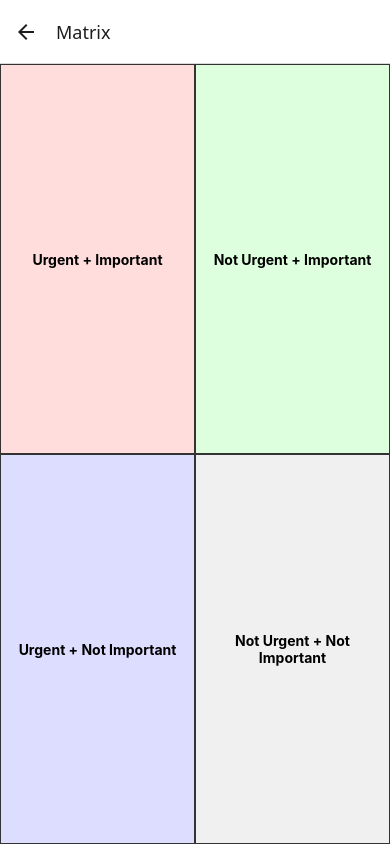
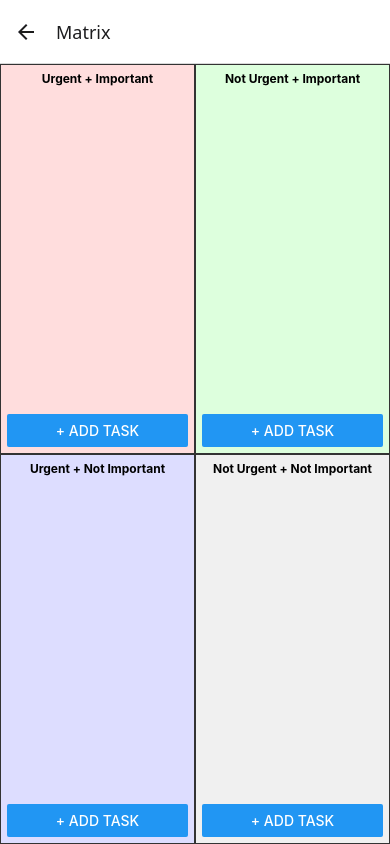
Before and after one commit to araltos/eisenhower_app, a React Native app: screen /Matrix in a window 390 px wide. Built offline with nearby package versions, Linux system fonts and the light colour scheme.

Commit message:
matrix grid plus

```diff
--- a/src/screens/MatrixScreen.tsx
+++ b/src/screens/MatrixScreen.tsx
@@ -1,23 +1,67 @@
-import { View, Text, StyleSheet } from 'react-native';
+import React, { useState } from 'react';
+import { View, Text, StyleSheet, Button, TextInput, FlatList } from 'react-native';
 
 export default function MatrixScreen() {
+  // State for each quadrant
+  const [tasks, setTasks] = useState({
+    urgentImportant: [] as string[],
+    notUrgentImportant: [] as string[],
+    urgentNotImportant: [] as string[],
+    notUrgentNotImportant: [] as string[],
+  });
+
+  // State for new task input
+  const [newTask, setNewTask] = useState('');
+  const [activeQuadrant, setActiveQuadrant] = useState<null | keyof typeof tasks>(null);
+
+  // Add a new task into the correct quadrant
+  const addTask = () => {
+    if (!newTask || !activeQuadrant) return;
+    setTasks(prev => ({
+      ...prev,
+      [activeQuadrant]: [...prev[activeQuadrant], newTask],
+    }));
+    setNewTask('');
+    setActiveQuadrant(null);
+  };
+
+  const renderQuadrant = (
+    title: string,
+    key: keyof typeof tasks,
+    style: any
+  ) => (
+    <View style={[styles.cell, style]}>
+      <Text style={styles.cellText}>{title}</Text>
+      <FlatList
+        data={tasks[key]}
+        keyExtractor={(item, index) => item + index}
+        renderItem={({ item }) => <Text style={styles.task}>{item}</Text>}
+      />
+      {activeQuadrant === key ? (
+        <View style={styles.inputContainer}>
+          <TextInput
+            style={styles.input}
+            value={newTask}
+            onChangeText={setNewTask}
+            placeholder="Enter task..."
+          />
+          <Button title="Save" onPress={addTask} />
+        </View>
+      ) : (
+        <Button title="+ Add Task" onPress={() => setActiveQuadrant(key)} />
+      )}
+    </View>
+  );
+
   return (
     <View style={styles.container}>
       <View style={styles.row}>
-        <View style={[styles.cell, styles.urgentImportant]}>
-          <Text style={styles.cellText}>Urgent + Important</Text>
-        </View>
-        <View style={[styles.cell, styles.notUrgentImportant]}>
-          <Text style={styles.cellText}>Not Urgent + Important</Text>
-        </View>
+        {renderQuadrant('Urgent + Important', 'urgentImportant', styles.urgentImportant)}
+        {renderQuadrant('Not Urgent + Important', 'notUrgentImportant', styles.notUrgentImportant)}
       </View>
       <View style={styles.row}>
-        <View style={[styles.cell, styles.urgentNotImportant]}>
-          <Text style={styles.cellText}>Urgent + Not Important</Text>
-        </View>
-        <View style={[styles.cell, styles.notUrgentNotImportant]}>
-          <Text style={styles.cellText}>Not Urgent + Not Important</Text>
-        </View>
+        {renderQuadrant('Urgent + Not Important', 'urgentNotImportant', styles.urgentNotImportant)}
+        {renderQuadrant('Not Urgent + Not Important', 'notUrgentNotImportant', styles.notUrgentNotImportant)}
       </View>
     </View>
   );
@@ -36,14 +80,31 @@ const styles = StyleSheet.create({
     flex: 1,
     borderWidth: 1,
     borderColor: '#333',
-    justifyContent: 'center',
-    alignItems: 'center',
-    padding: 10,
+    padding: 6,
   },
   cellText: {
-    fontSize: 14,
+    fontSize: 12,
     fontWeight: 'bold',
+    marginBottom: 4,
     textAlign: 'center',
+  },
+  task: {
+    fontSize: 12,
+    marginVertical: 2,
+  },
+  inputContainer: {
+    flexDirection: 'row',
+    alignItems: 'center',
+    marginTop: 4,
+    gap: 4,
+  },
+  input: {
+    borderWidth: 1,
+    borderColor: '#aaa',
+    flex: 1,
+    padding: 4,
+    fontSize: 12,
+    backgroundColor: '#fff',
   },
   urgentImportant: { backgroundColor: '#ffdddd' },
   notUrgentImportant: { backgroundColor: '#ddffdd' },
```
